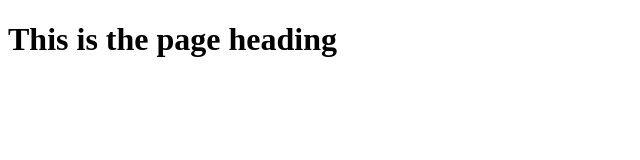
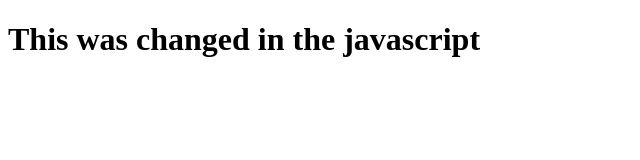
Before and after one commit to johnfyoung/github-exercises, a plain HTML site: page index.html in a window 1280 px wide. Shown: the whole page, without its empty margins (0-640 px from the left). Drawn offline with Linux system fonts and the light colour scheme.

Commit message:
Adds function call and html ID
- Resolves #2

```diff
--- a/assets/js/main.js
+++ b/assets/js/main.js
@@ -4,3 +4,5 @@ var headingEl = document.querySelector("#theHead");
 function init() {
   headingEl.textContent = "This was changed in the javascript";
 }
+
+init();
--- a/index.html
+++ b/index.html
@@ -9,7 +9,7 @@
     <link rel="stylesheet" href="./assets/styles/styles.css" />
   </head>
   <body>
-    <h1>This is the page heading</h1>
+    <h1 id="theHead">This is the page heading</h1>
 
     <script src="./assets/js/main.js"></script>
   </body>
```
